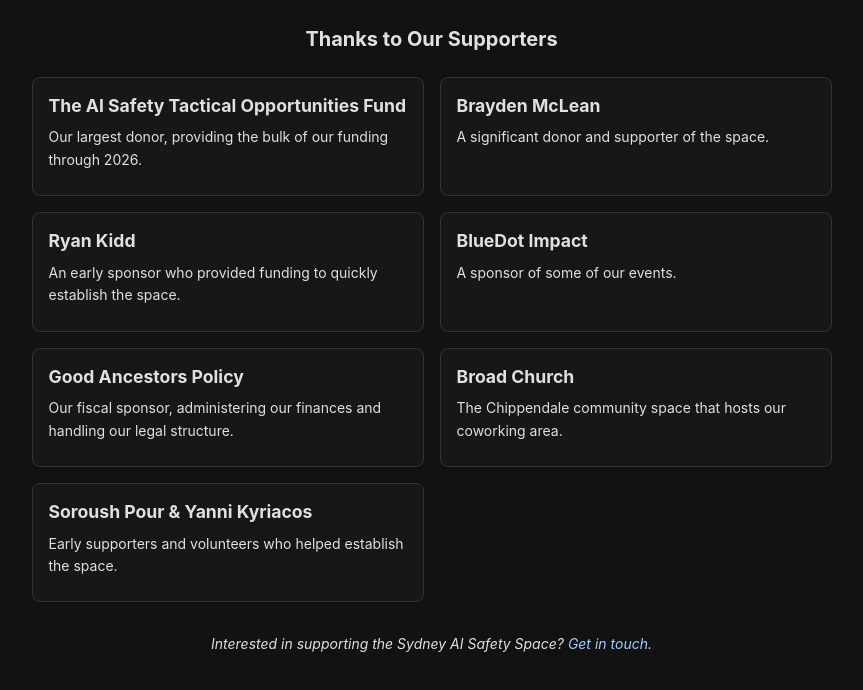
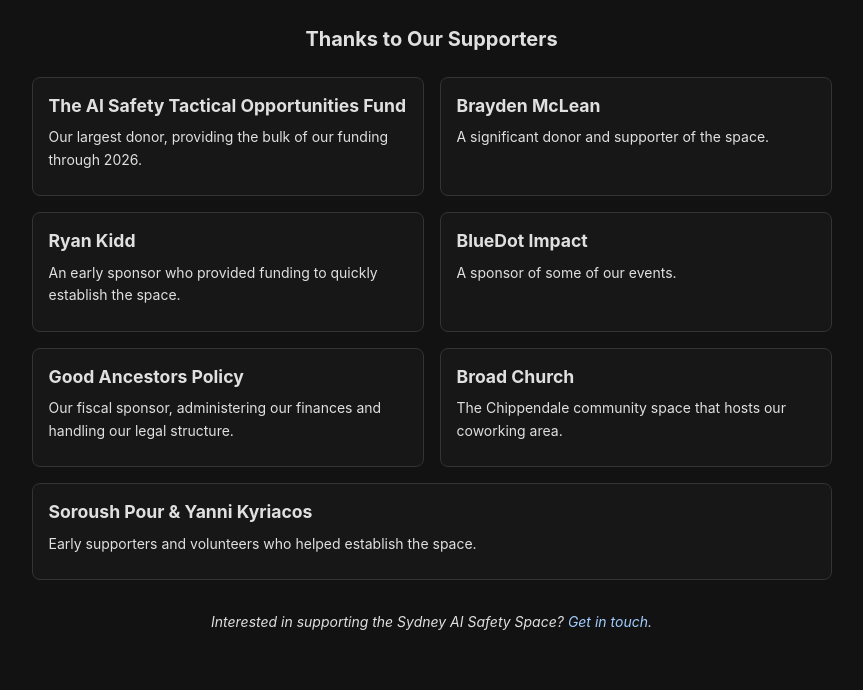
Before and after one commit to Sydney-AI-Safety-Space/Sydney-AI-Safety-Space, a plain HTML site: page index.html in a window 1280 px wide. Shown: the part 2341-3031 px from the top of the page, without its empty margins (201-1064 px from the left). Drawn offline with Linux system fonts and the light colour scheme.

Commit message:
Supporters: let an odd last card fill its row
Seven cards in the two-column grid left a gap at the bottom right.

Co-Authored-By: Claude Opus 5.5 <noreply@anthropic.com>
Claude-Session: https://claude.ai/code/session_012KZ4rGHj52sSbCiSCeoVNe

```diff
--- a/static/css/style.css
+++ b/static/css/style.css
@@ -314,6 +314,11 @@ ul {
     border: 1px solid var(--border-color);
     border-radius: 8px;
     background-color: rgba(255, 255, 255, 0.02);
+}
+
+/* An odd last card fills its row instead of leaving a gap beside it. */
+.supporter-item:last-child:nth-child(odd) {
+    grid-column: 1 / -1;
 }
 
 .supporter-item h4 {
```
